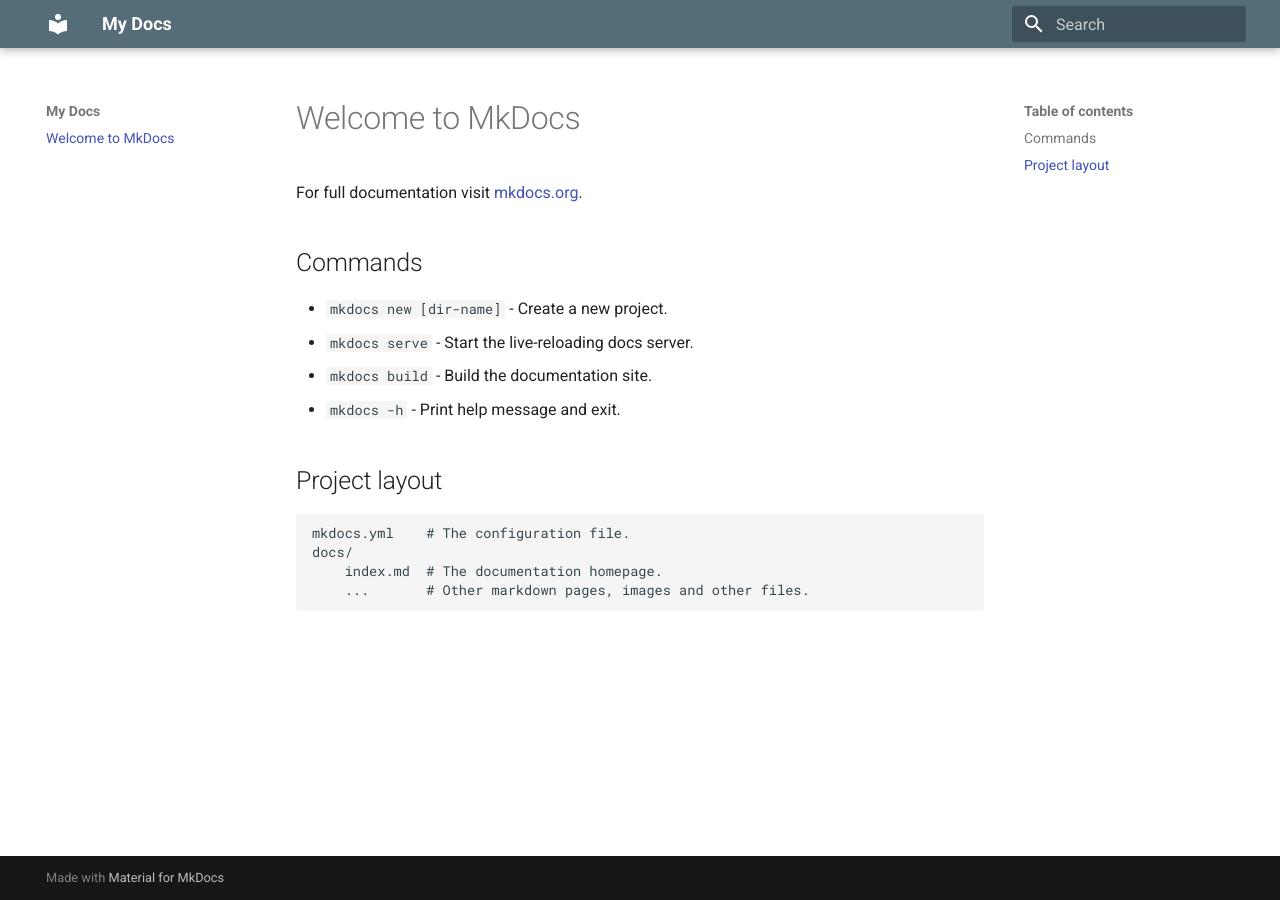
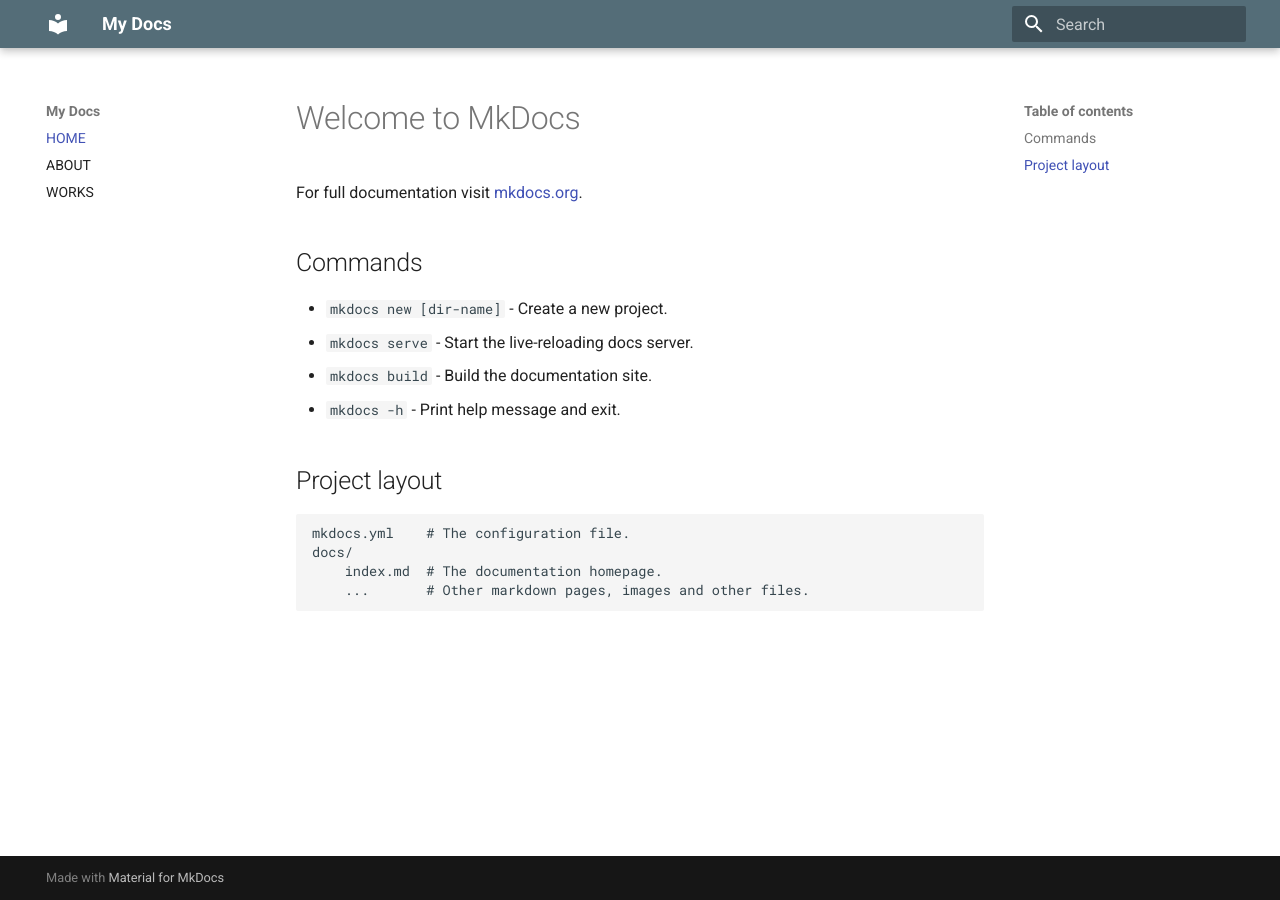
Before and after one commit to ymsk-sky/ymsk-sky.github.io, an MkDocs documentation site: the page built from docs/index.md, in a window 1280 px wide. Built offline with MkDocs 1.6.1 and Material for MkDocs 9.7.7, drawn with Linux system fonts in a browser that asks for light colours.

Commit message:
test changing

```diff
--- a/mkdocs.yml
+++ b/mkdocs.yml
@@ -1,4 +1,9 @@
 site_name: My Docs
+
+nav:
+  - HOME: index.md
+  - ABOUT: about.md
+  - WORKS: works.md
 
 theme:
   name: material
```
Also changed, not shown: docs/about.md (added), docs/works.md (added).
